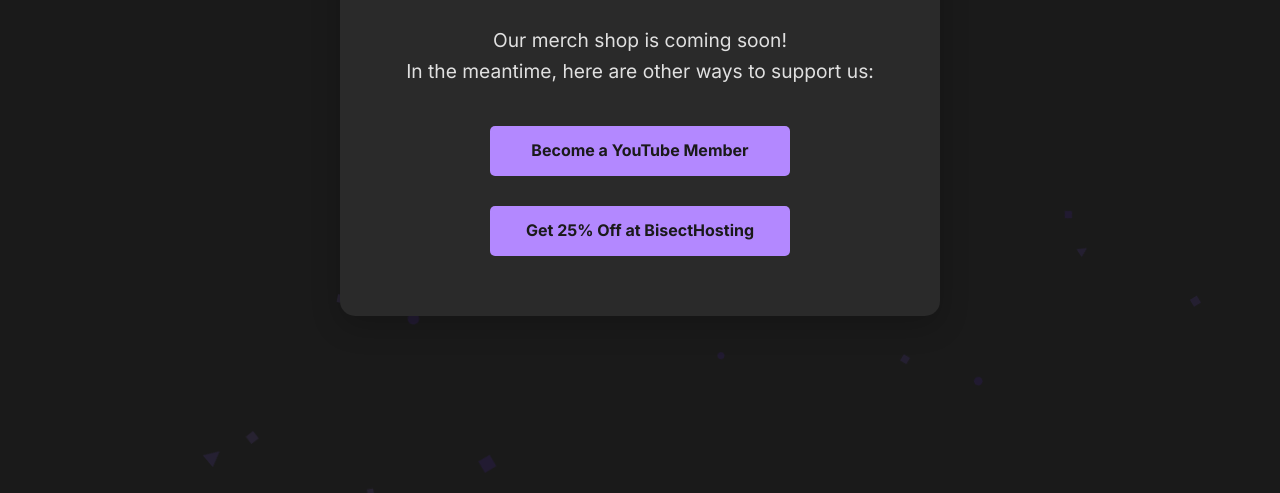
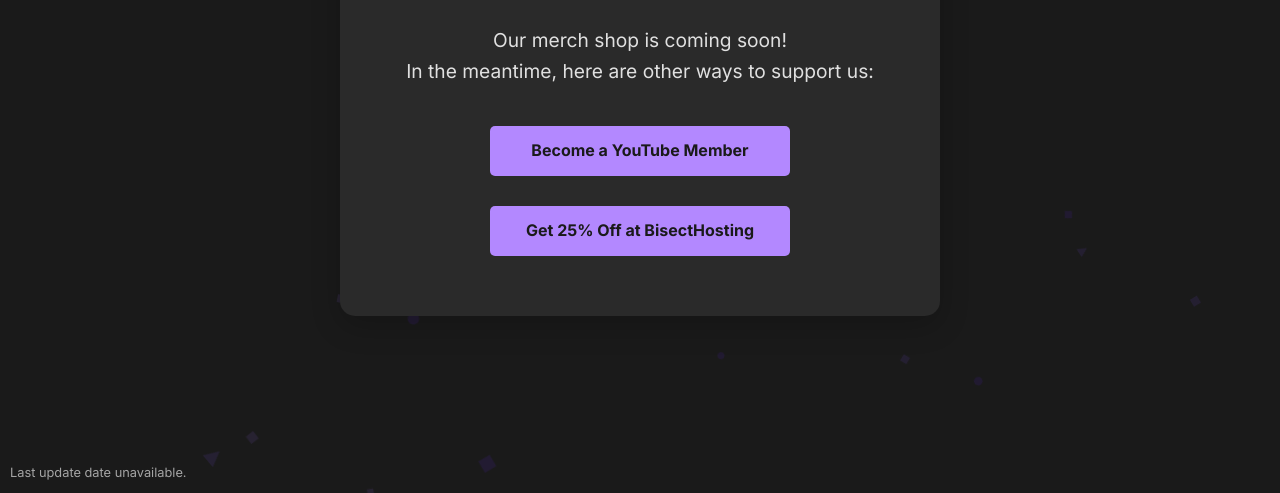
Before and after one commit to OVDRStudios-IT/redirect-to-main-sitre, a website: page index.html in a window 1280 px wide. Shown: the part 307-800 px from the top of the page. Drawn offline with Linux system fonts and the light colour scheme.

Commit message:
Update index.html

```diff
--- a/index.html
+++ b/index.html
@@ -212,7 +212,7 @@
             <a href="https://ovdr.org/bisect" class="support-button" target="_blank">Get 25% Off at BisectHosting</a>
         </div>
     </div>
-    <div id="last-updated"></div>
+    <div id="last-updated">Last update date unavailable.</div>
 
     <script>
         document.addEventListener('DOMContentLoaded', () => {
```
